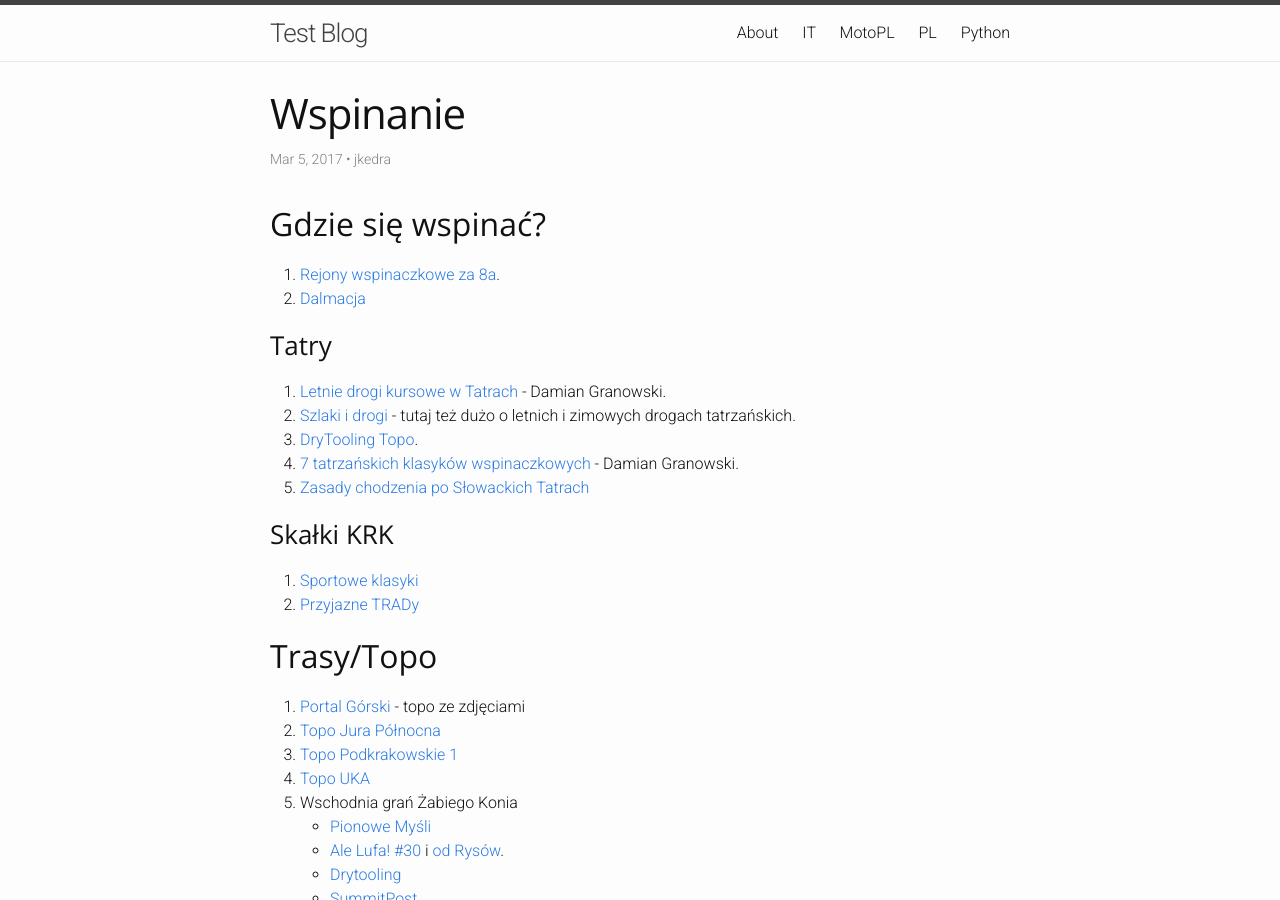
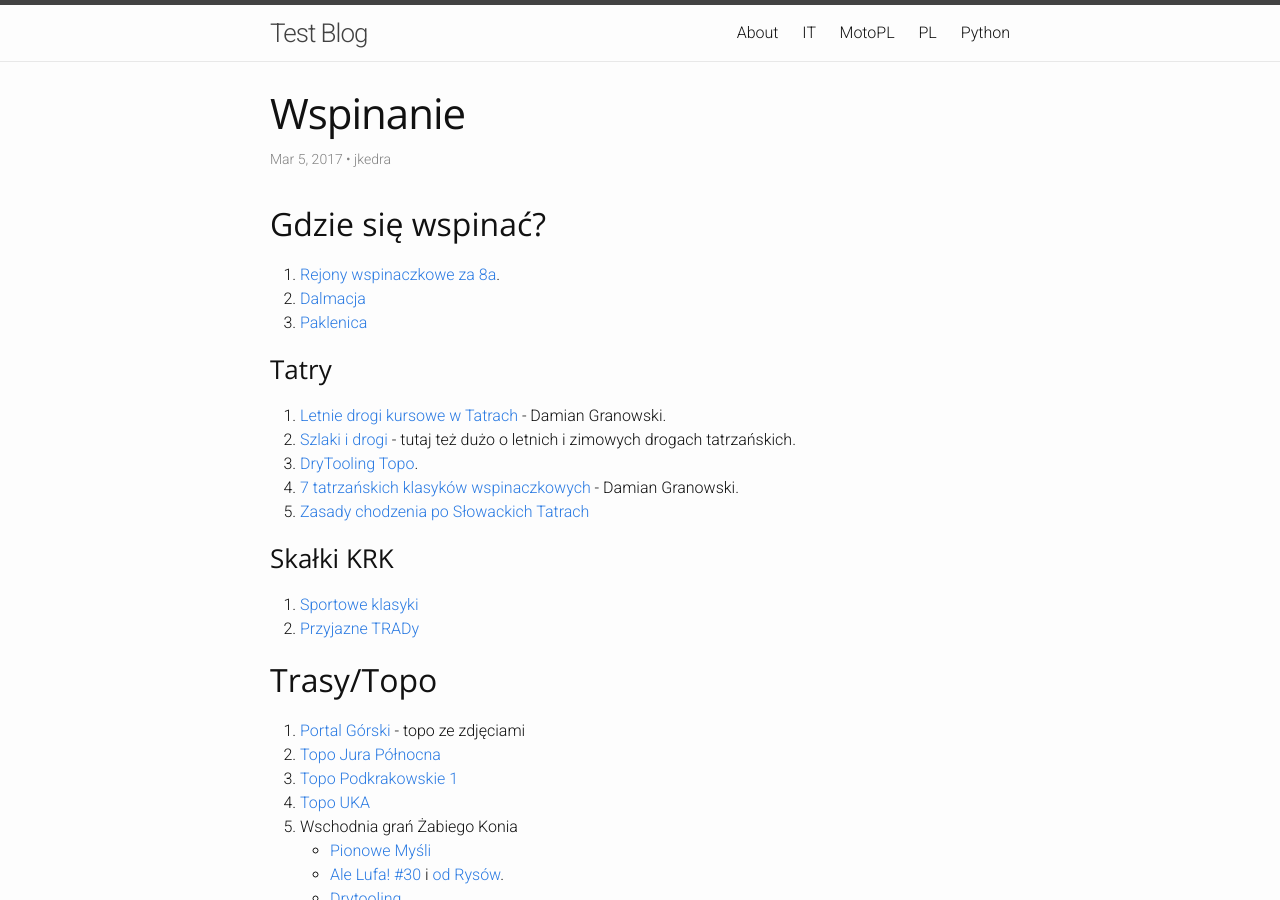
Before and after one commit to jkedra/jkedra.github.io, a Jekyll site: the page built from _posts/2017-03-05-wspinanie.md, in a window 1280 px wide and 900 px high. Built offline with Jekyll 4.4.1, drawn with Linux system fonts in a browser that asks for light colours.

Commit message:
Paklenica

```diff
--- a/_posts/2017-03-05-wspinanie.md
+++ b/_posts/2017-03-05-wspinanie.md
@@ -9,6 +9,7 @@ language: pl
 
 1. [Rejony wspinaczkowe za 8a][8a-rejony].
 2. [Dalmacja](http://dalmatiaclimbing.com/)
+3. [Paklenica](http://www.paklenica-croatia.com/)
 
 ### Tatry
 
```
